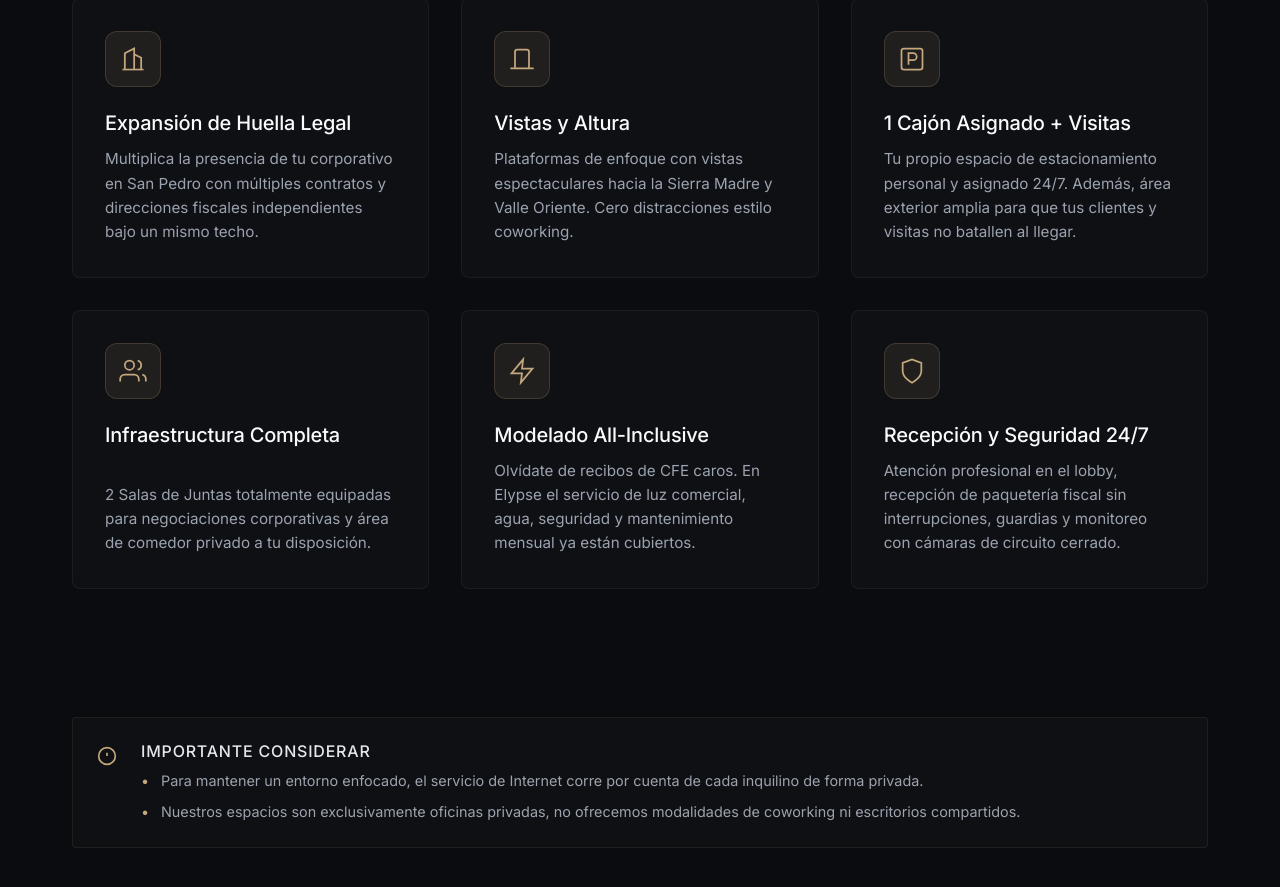
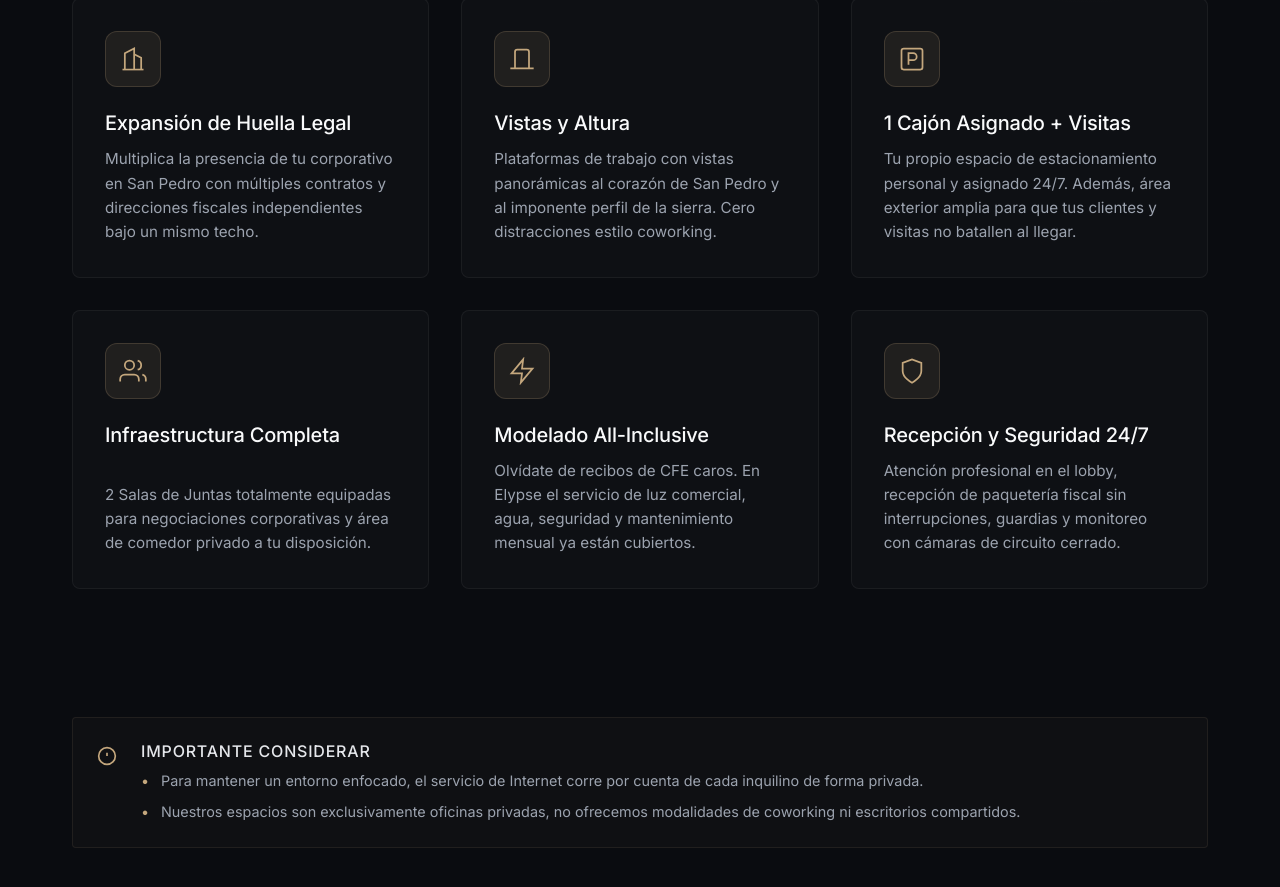
Before and after one commit to Persuasivo-AGS-cpu/Edificio-ELYPSE, a Next.js app: page / in a window 1280 px wide. Shown: the part 4249-5136 px from the top of the page. Built offline with nearby package versions, Linux system fonts and the light colour scheme.

Commit message:
fix(copy): Adjust window views copy to highlight San Pedro and Sierra mountains

```diff
--- a/src/components/Benefits/BenefitsSection.tsx
+++ b/src/components/Benefits/BenefitsSection.tsx
@@ -12,7 +12,7 @@ const benefits = [
   },
   {
     title: "Vistas y Altura",
-    desc: "Plataformas de enfoque con vistas espectaculares hacia la Sierra Madre y Valle Oriente. Cero distracciones estilo coworking.",
+    desc: "Plataformas de trabajo con vistas panorámicas al corazón de San Pedro y al imponente perfil de la sierra. Cero distracciones estilo coworking.",
     icon: (
       <svg width="28" height="28" viewBox="0 0 24 24" fill="none" stroke="currentColor" strokeWidth="1.5">
         <path d="M18 20V6a2 2 0 0 0-2-2H8a2 2 0 0 0-2 2v14"></path><path d="M2 20h20"></path><path d="M14 12v.01"></path>
```
